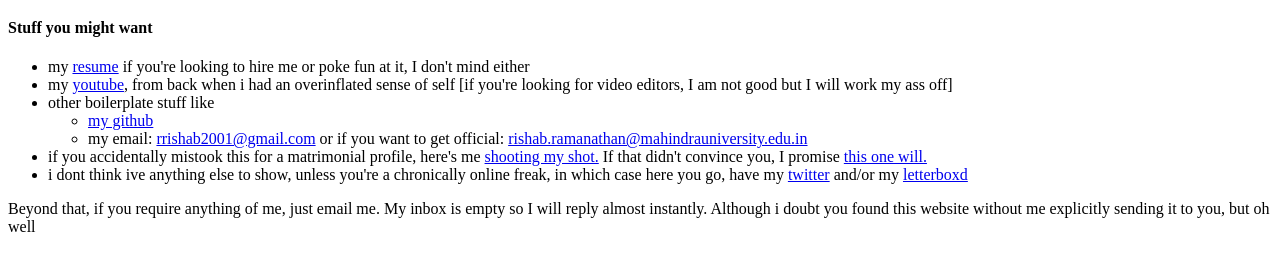
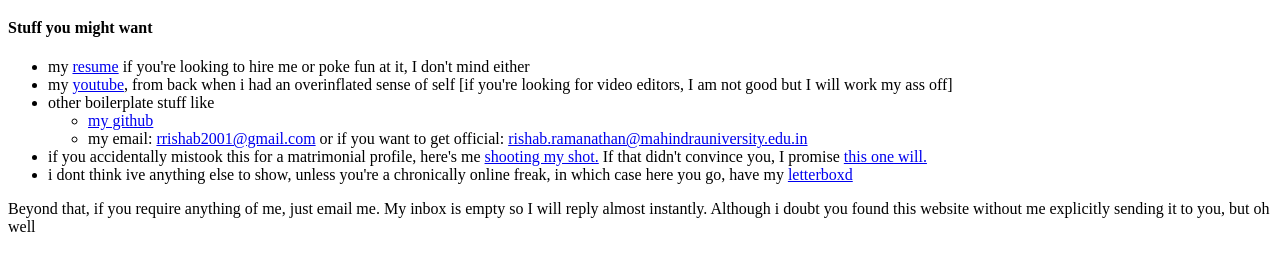
Before and after one commit to wonder-coconut/website, a plain HTML site: page index.html in a window 1280 px wide. Shown: the part 113-384 px from the top of the page. Drawn offline with Linux system fonts and the light colour scheme.

Commit message:
removed twt

```diff
--- a/index.html
+++ b/index.html
@@ -21,7 +21,7 @@
                 </ul>
             </li>
             <li>if you accidentally mistook this for a matrimonial profile, here's me <a href="assets/pics/me.jpeg">shooting my shot.</a> If that didn't convince you, I promise <a href="assets/pics/sax.jpg">this one will.</a></li>
-            <li>i dont think ive anything else to show, unless you're a chronically online freak, in which case here you go, have my <a href="https://twitter.com/myfootmytutor">twitter</a> and/or my <a href="https://letterboxd.com/wonder_coconut/">letterboxd</a></li>
+            <li>i dont think ive anything else to show, unless you're a chronically online freak, in which case here you go, have my <!--a href="https://twitter.com/myfootmytutor">twitter</a> and/or my --><a href="https://letterboxd.com/wonder_coconut/">letterboxd</a></li>
         </ul>
         <p>Beyond that, if you require anything of me, just email me. My inbox is empty so I will reply almost instantly. Although i doubt you found this website without me explicitly sending it to you, but oh well</p>
     </body>
```
